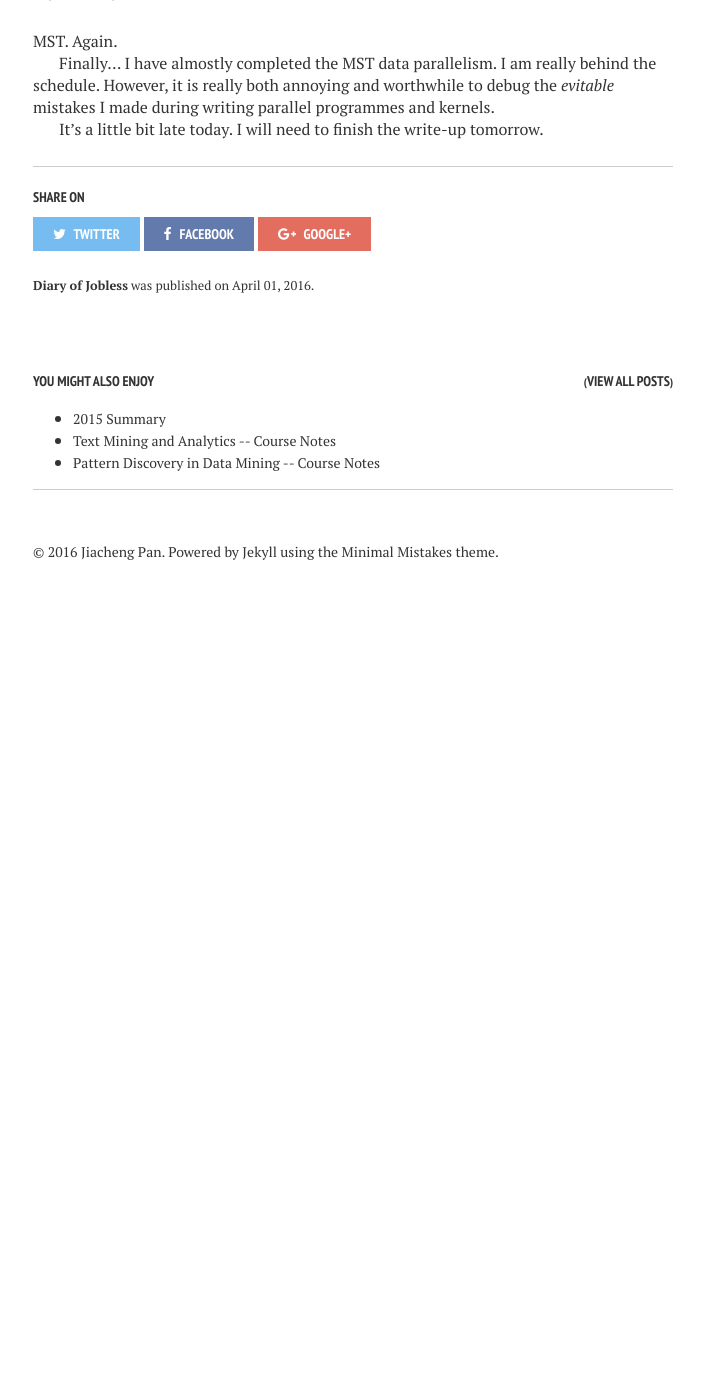
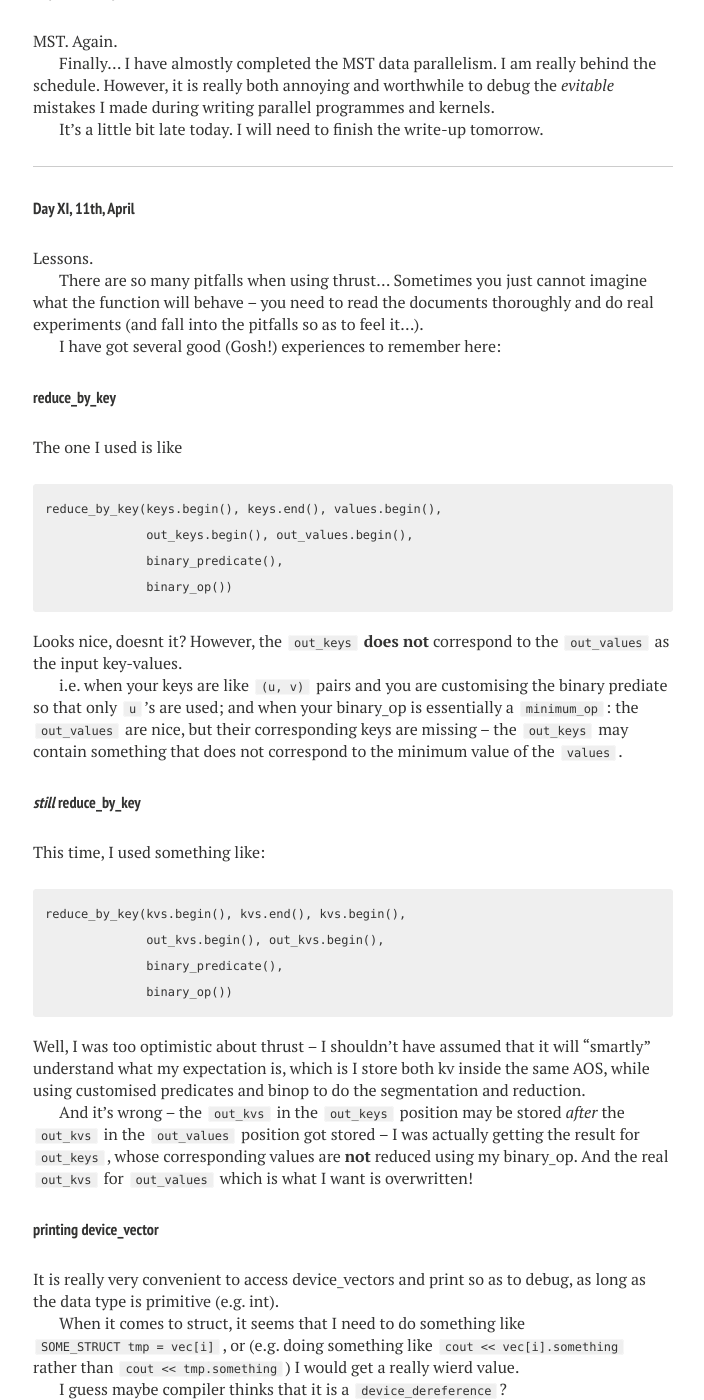
Before and after one commit to jiachengpan/jiachengpan.github.io, a Jekyll site: the page built from _posts/2016-04-01-diary-of-jobless.markdown, in a window 1280 px wide and 1400 px high, scrolled down 4289 px. Shown: the whole window, without its empty margins (287-991 px from the left). Built offline with Jekyll 4.4.1, drawn with Linux system fonts in a browser that asks for light colours; before the commit the page ends 4899 px from its top, so only the background shows below that; some of the changed text lies outside the part shown.

Commit message:
april 11

```diff
--- a/_posts/2016-04-01-diary-of-jobless.markdown
+++ b/_posts/2016-04-01-diary-of-jobless.markdown
@@ -1,10 +1,10 @@
 ---
 layout: post
-title: Diary of Jobless
+title: Diary of April
 modified:
 categories:
-excerpt: 失业n天的记录
-tags: [diary, hide]
+excerpt: Diary of the jobless (wish not entire) April
+tags: [diary]
 image:
   feature:
 date: 2016-04-01T10:27:52+08:00
@@ -207,3 +207,63 @@ MST. Again.
 Finally... I have almostly completed the MST data parallelism. I am really behind the schedule. However, it is really both annoying and worthwhile to debug the *evitable* mistakes I made during writing parallel programmes and kernels.
 
 It's a little bit late today. I will need to finish the write-up tomorrow.
+
+
+----------
+
+##### Day XI, 11th, April
+
+Lessons.
+
+There are so many pitfalls when using thrust... Sometimes you just cannot imagine what the function will behave -- you need to read the documents thoroughly and do real experiments (and fall into the pitfalls so as to feel it...).
+
+I have got several good (Gosh!) experiences to remember here:
+
+##### reduce_by_key
+
+The one I used is like
+
+    reduce_by_key(keys.begin(), keys.end(), values.begin(),
+                  out_keys.begin(), out_values.begin(),
+                  binary_predicate(),
+                  binary_op())
+
+Looks nice, doesnt it? However, the `out_keys` **does not** correspond to the `out_values` as the input key-values.
+
+i.e. when your keys are like `(u, v)` pairs and you are customising the binary prediate so that only `u`'s are used; and when your binary_op is essentially a `minimum_op`:
+the `out_values` are nice, but their corresponding keys are missing -- the `out_keys` may contain something that does not correspond to the minimum value of the `values`.
+
+##### *still* reduce_by_key
+
+This time, I used something like:
+
+    reduce_by_key(kvs.begin(), kvs.end(), kvs.begin(),
+                  out_kvs.begin(), out_kvs.begin(),
+                  binary_predicate(),
+                  binary_op())
+
+Well, I was too optimistic about thrust -- I shouldn't have assumed that it will "smartly" understand what my expectation is, which is I store both kv inside the same AOS, while using customised predicates and binop to do the segmentation and reduction.
+
+And it's wrong -- the `out_kvs` in the `out_keys` position may be stored *after* the `out_kvs` in the `out_values` position got stored --
+I was actually getting the result for `out_keys`, whose corresponding values are **not** reduced using my binary_op. And the real `out_kvs` for `out_values` which is what I want is overwritten!
+
+##### printing device_vector
+
+It is really very convenient to access device_vectors and print so as to debug, as long as the data type is primitive (e.g. int).
+
+When it comes to struct, it seems that I need to do something like `SOME_STRUCT tmp = vec[i]`,
+or (e.g. doing something like `cout << vec[i].something` rather than `cout << tmp.something`) I would get a really wierd value.
+
+I guess maybe compiler thinks that it is a `device_dereference`?
+
+##### printf in kernel
+
+Maybe I am too addicted to Python, but I shouldn't have used something like `printf("%s", var);` where `var` is an int!!
+
+This is stupid...
+
+
+<br>
+And after verification, I notice that my MST isn't producing an MST with the smallest weight. Still debugging...
+
+Wish me good luck tomorrow...
```
